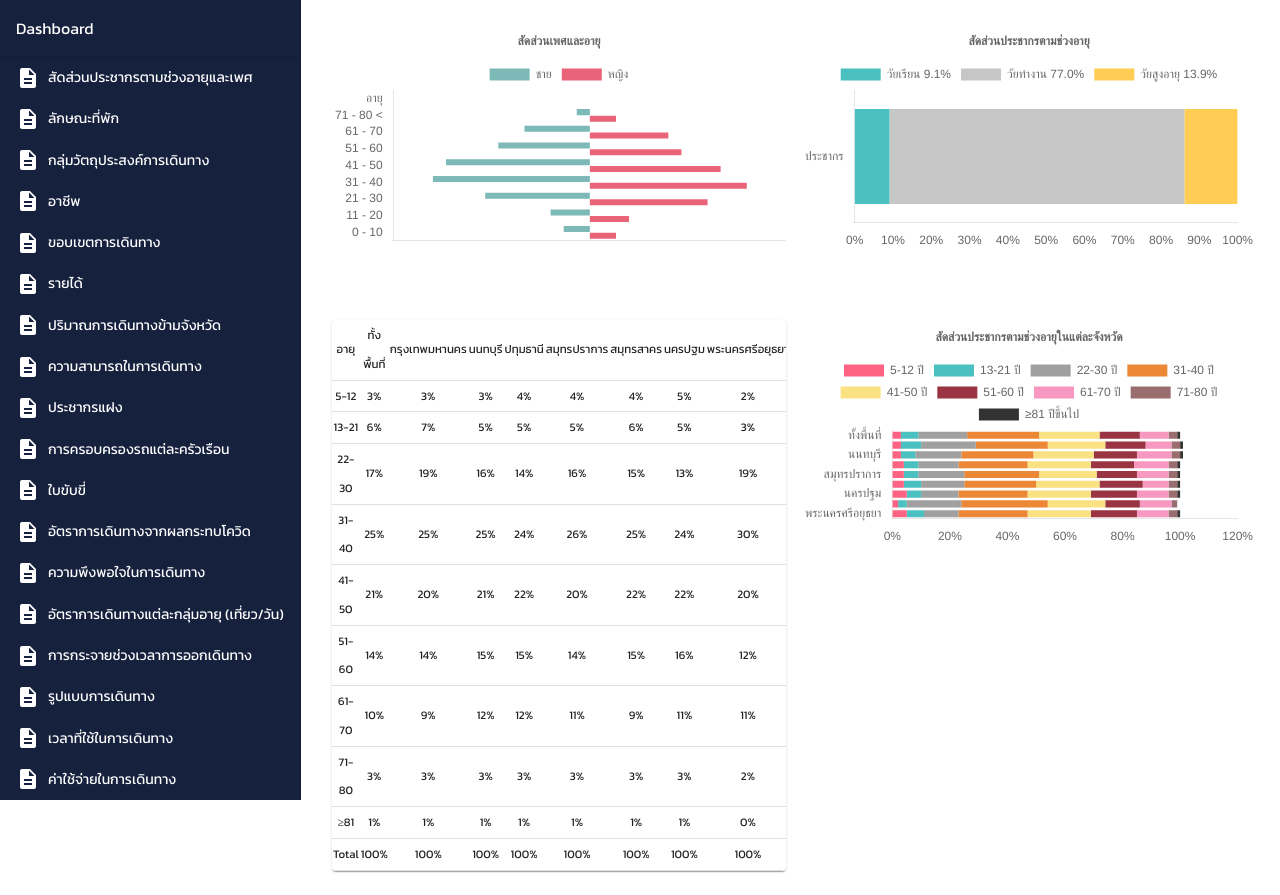
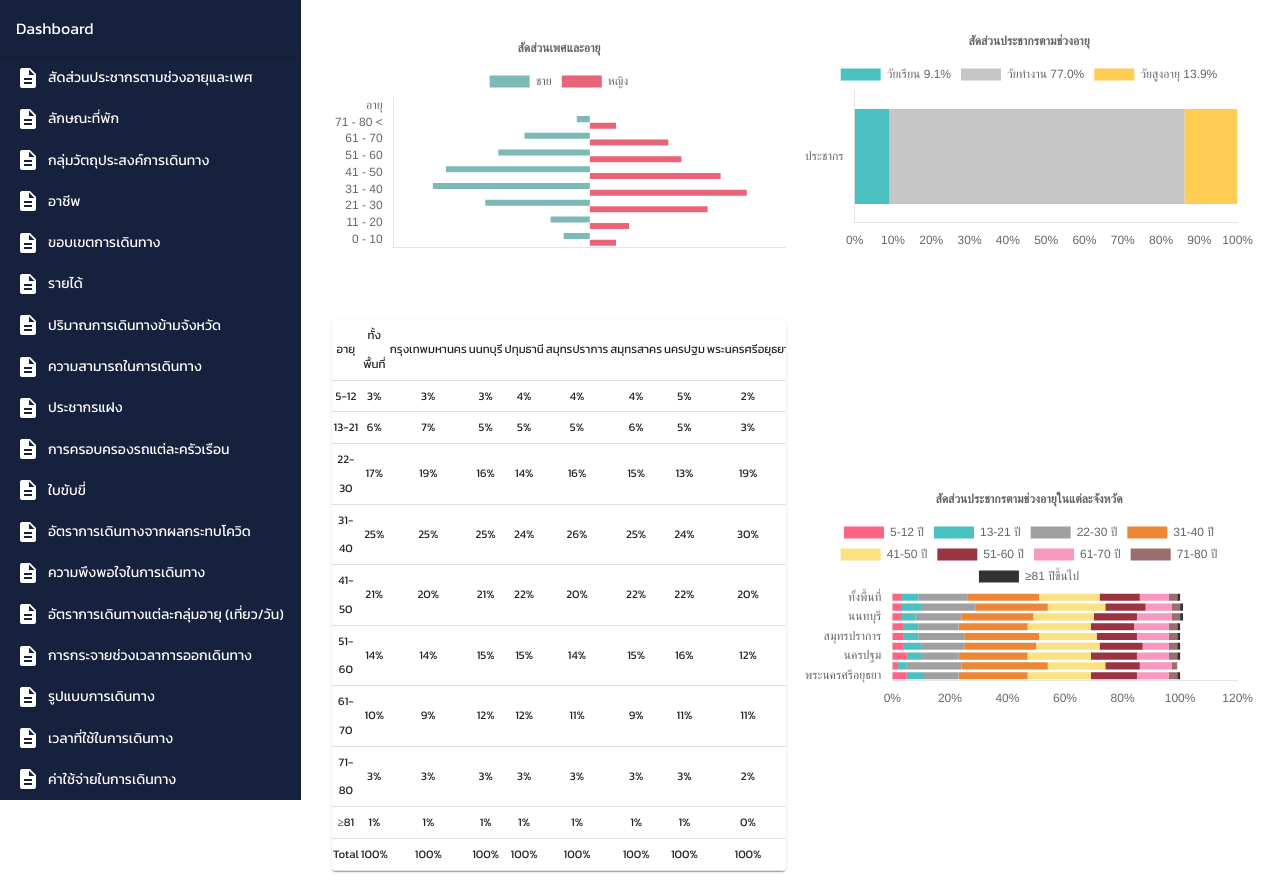
Before and after one commit to hznutx/dashboard-survey, a React (Vite) app: page / in a window 1280 px wide. Built offline with nearby package versions, Linux system fonts and the light colour scheme.

Commit message:
Update population.jsx

```diff
--- a/src/pages/population.jsx
+++ b/src/pages/population.jsx
@@ -6,7 +6,7 @@ import GenderResult from "../components/GenderResultBar";
 
 const population = () => {
   return (
-    <Grid container spacing={2} rowGap={5}>
+    <Grid container spacing={2} rowGap={5} alignItems={"center"}>
       <Grid item xs={12} md={6}>
         <GenderBar />
       </Grid>
```
